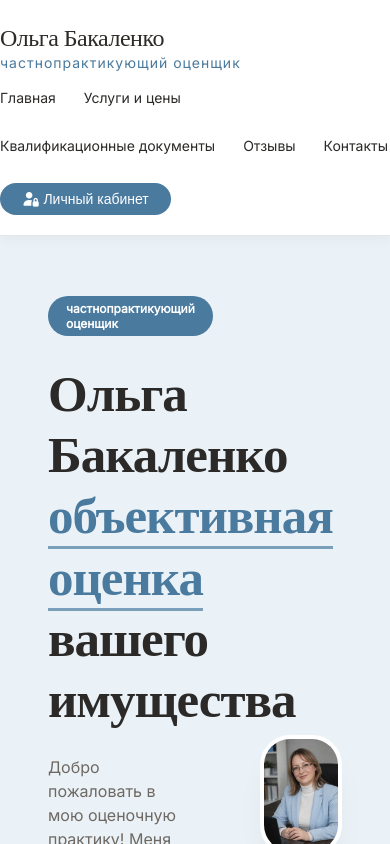
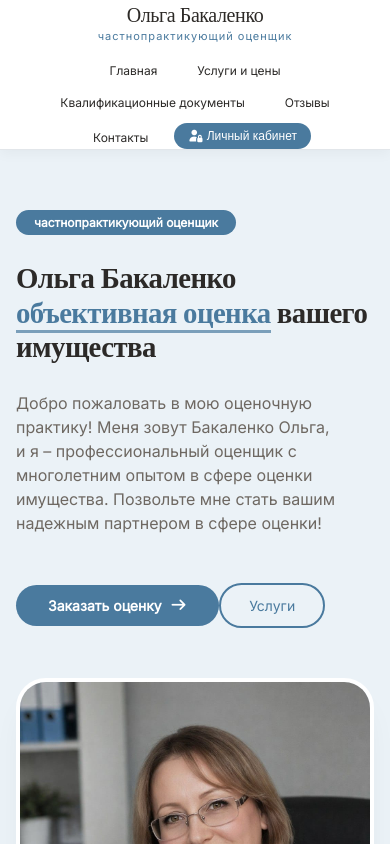
Before and after one commit to nasstassii/ocenka-site, a React (Create React App) app: page / in a window 390 px wide. Shown: the top 844 px of the page. Built offline with nearby package versions, Linux system fonts and the light colour scheme; no server answers.

Commit message:
Изменения в стиле

```diff
--- a/src/index.css
+++ b/src/index.css
@@ -143,12 +143,14 @@ h3 {
   font-size: 14px;
   display: inline-block;
   border: none;
+  white-space: nowrap;
 }
 
 .btn-cabinet:hover {
   background: var(--blue-dark);
 }
 
+/* ===== НАВИГАЦИЯ ===== */
 nav {
   background: white;
   border-bottom: 1px solid var(--border);
@@ -167,6 +169,10 @@ nav {
   padding: 20px 0;
 }
 
+.logo {
+  flex-shrink: 0;
+}
+
 .logo a {
   text-decoration: none;
 }
@@ -191,6 +197,12 @@ nav {
   list-style: none;
   flex-wrap: wrap;
   align-items: center;
+  margin: 0;
+  padding: 0;
+}
+
+.nav-links li {
+  display: inline-block;
 }
 
 .nav-links a {
@@ -200,6 +212,7 @@ nav {
   color: var(--text-dark);
   transition: 0.2s;
   font-family: 'Inter', sans-serif;
+  white-space: nowrap;
 }
 
 .nav-links a:hover {
@@ -550,7 +563,7 @@ nav {
 }
 
 .admin-comment {
-  background: #f3f6f9;
+  background: #F2F6FA;
   padding: 12px 16px;
   border-radius: 12px;
   margin: 16px 0;
@@ -1343,11 +1356,14 @@ nav {
   padding: 10px 12px;
 }
 
-/* Скидки  */
+/* Скидки - чуть заметный фон */
 .price-table tr.discount-row td {
-  background: #e1ebed;
-}
-
+  background: #F5F0E0;
+}
+
+.price-table tr.discount-row:hover td {
+  background: #F5F0E0;
+}
 
 .price-note {
   font-size: 12px;
@@ -1463,6 +1479,24 @@ nav {
 
 .doc-link:hover {
   text-decoration: underline;
+}
+
+/* Кнопки скачивания документов */
+.doc-link-btn {
+  background: var(--blue);
+  color: white;
+  border: none;
+  padding: 6px 16px;
+  border-radius: 30px;
+  cursor: pointer;
+  font-family: 'Inter', sans-serif;
+  font-size: 12px;
+  font-weight: 500;
+  transition: all 0.2s;
+}
+
+.doc-link-btn:hover {
+  background: var(--blue-dark);
 }
 
 /* ===== СПИСОК КВАЛИФИКАЦИИ ===== */
@@ -1600,3 +1634,175 @@ footer {
 footer p {
   margin-top: 0;
 }
+
+/* ===== АДАПТИВ ДЛЯ ПЛАНШЕТОВ (до 900px) ===== */
+@media (max-width: 900px) {
+  .container {
+    padding: 0 24px;
+  }
+
+  h1 {
+    font-size: 2.2rem;
+  }
+
+  .hero-grid {
+    flex-direction: column;
+  }
+
+  .hero-content {
+    max-width: 100%;
+  }
+
+  .services-grid {
+    grid-template-columns: repeat(2, 1fr);
+  }
+
+  .qualifications-grid {
+    flex-direction: column;
+  }
+
+  .contact-wrapper {
+    flex-direction: column;
+  }
+
+  .reviews-container {
+    padding: 0 50px;
+  }
+
+  .review-card {
+    flex: 0 0 calc(50% - 0.9rem);
+  }
+
+  .slider-btn {
+    width: 38px;
+    height: 38px;
+    font-size: 1rem;
+  }
+
+  .profile-form {
+    flex-direction: column;
+  }
+
+  .docs-grid {
+    grid-template-columns: 1fr;
+  }
+
+  .price-table th,
+  .price-table td {
+    font-size: 0.75rem;
+    padding: 8px;
+  }
+
+  .page-hero h1 {
+    font-size: 1.6rem;
+  }
+
+  .doc-simple {
+    flex-direction: column;
+    align-items: flex-start;
+    gap: 0.5rem;
+  }
+
+  /* Адаптив шапки */
+  .nav-inner {
+    flex-direction: column;
+    align-items: center;
+    text-align: center;
+  }
+
+  .nav-links {
+    justify-content: center;
+    gap: 20px;
+  }
+
+  .nav-links a,
+  .btn-cabinet {
+    white-space: nowrap;
+  }
+}
+
+/* ===== АДАПТИВ ДЛЯ МОБИЛЬНЫХ (до 600px) ===== */
+@media (max-width: 600px) {
+  .container {
+    padding: 0 16px;
+  }
+
+  .services-grid {
+    grid-template-columns: 1fr;
+  }
+
+  .reviews-container {
+    padding: 0 30px;
+  }
+
+  .review-card {
+    flex: 0 0 100%;
+  }
+
+  .slider-btn {
+    width: 34px;
+    height: 34px;
+    font-size: 0.9rem;
+  }
+
+  .why-grid {
+    flex-direction: column;
+    align-items: center;
+  }
+
+  .why-item {
+    min-width: auto;
+    width: 100%;
+  }
+
+  .hero-content h1 {
+    font-size: 1.8rem;
+  }
+
+  .btn-outline {
+    margin-left: 0;
+    margin-top: 1rem;
+  }
+
+  .cabinet-tabs {
+    gap: 0.5rem;
+  }
+
+  .tab-btn {
+    padding: 6px 16px;
+    font-size: 0.8rem;
+  }
+
+  .cabinet-panel {
+    padding: 1rem;
+  }
+
+  .request-card {
+    padding: 1rem;
+  }
+
+  .request-header {
+    flex-direction: column;
+    align-items: flex-start;
+    gap: 0.5rem;
+  }
+
+  /* Адаптив шапки */
+  .nav-links {
+    gap: 12px;
+  }
+
+  .nav-links a,
+  .btn-cabinet {
+    font-size: 12px;
+    padding: 6px 14px;
+  }
+
+  .logo h2 {
+    font-size: 20px;
+  }
+
+  .logo p {
+    font-size: 11px;
+  }
+}
```
Also changed, not shown: public/favicon.png, public/manifest.json, 6 other files (tests, documents, lock files or other folders).
